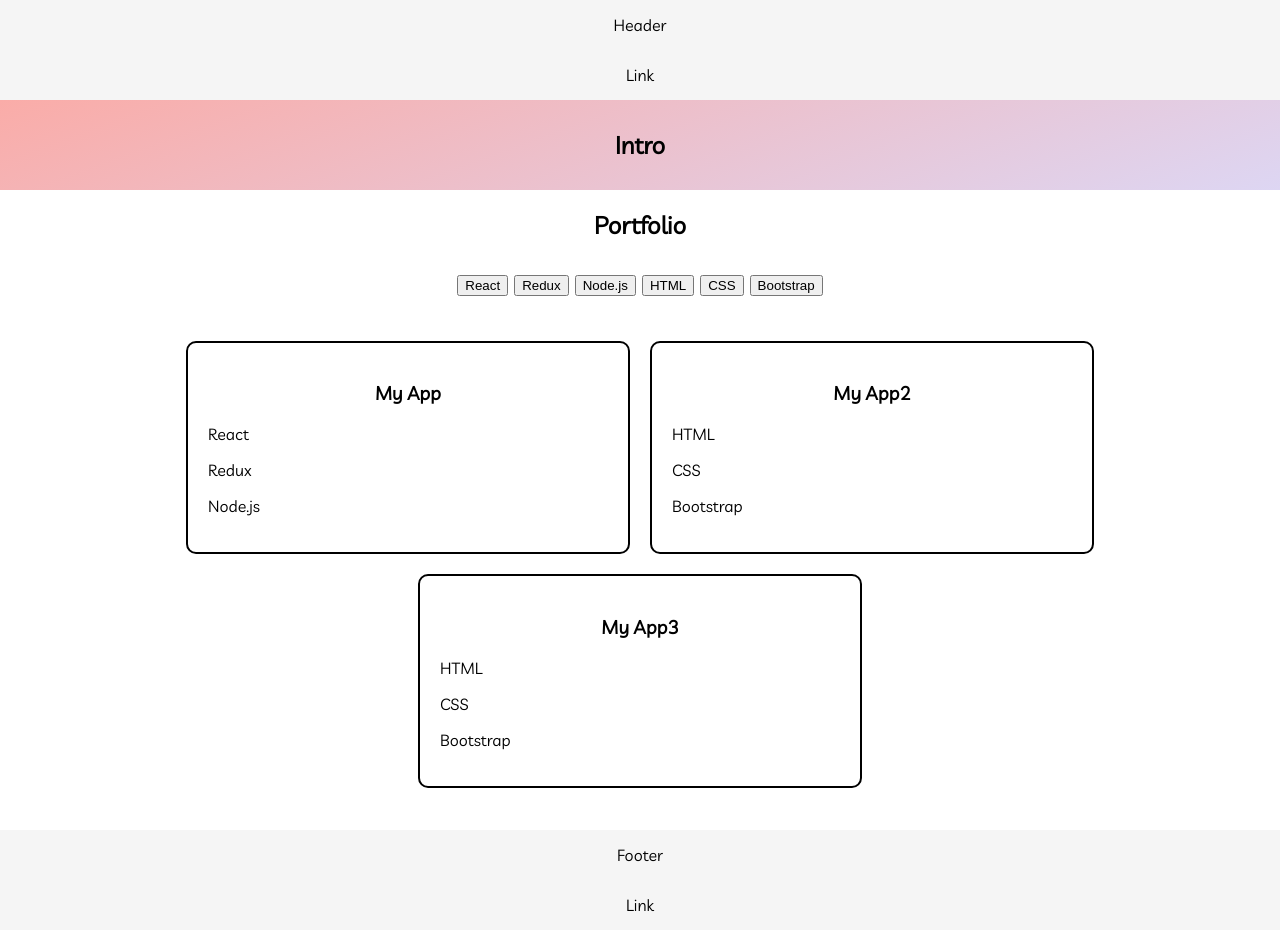
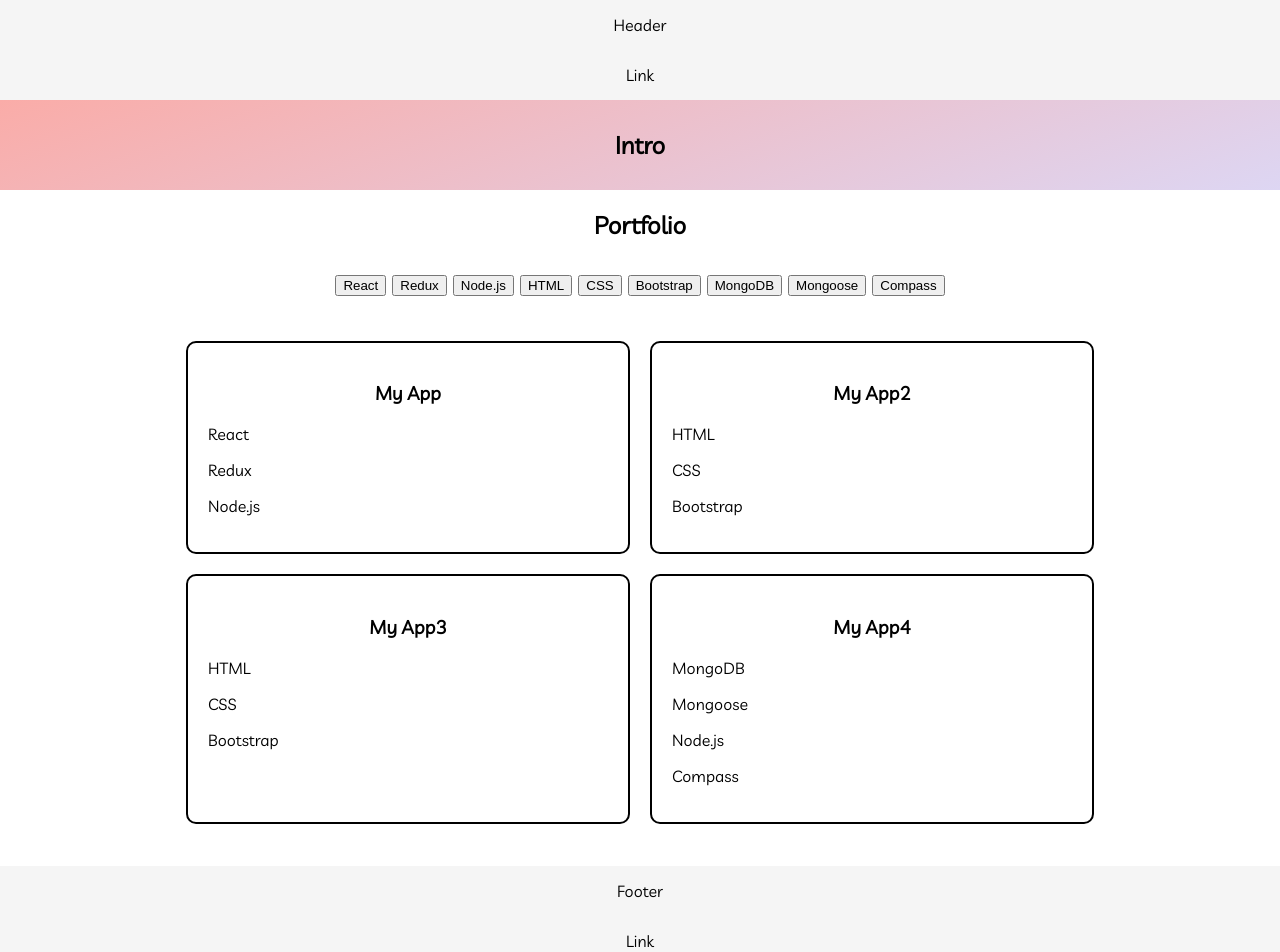
Before and after one commit to sepuckett86/portfolio-react, a React app: page / in a window 1280 px wide. Shown: the top 952 px of the page. Before the commit the page ends 930 px from the top, so only its background shows below. Built offline with nearby package versions, Linux system fonts and the light colour scheme.

Commit message:
about to make change to selectedTags

```diff
--- a/src/containers/Portfolio.js
+++ b/src/containers/Portfolio.js
@@ -17,6 +17,10 @@ export default class Portfolio extends Component {
       {
         title: 'My App3',
         tags: ['HTML', 'CSS', 'Bootstrap']
+      },
+      {
+        title: 'My App4',
+        tags: ['MongoDB', 'Mongoose', 'Node.js', 'Compass']
       }
     ],
     tags: [
@@ -55,7 +59,25 @@ export default class Portfolio extends Component {
     });
   }
 
+  makeSelectedProjects() {
+    const selectedTags = Object.keys(this.state.selectedTags).filter(key => {
+      return this.state.selectedTags[key];
+    });
+
+    const filtered = this.state.projects.filter(project => {
+      return selectedTags.some(key => project.tags.includes(key));
+    });
+
+    if(filtered.length === 0) {
+      return this.state.projects;
+    }
+
+    return filtered;
+  }
+
   render() {
+    const selectedProjects = this.makeSelectedProjects();
+
     return (
       <section>
         <h2>Portfolio</h2>
@@ -63,7 +85,7 @@ export default class Portfolio extends Component {
           tags={this.state.tags}
           handleClick={this.handleClick}
           selectedTags={this.state.selectedTags} />
-        <PortfolioList projects={this.state.projects} />
+        <PortfolioList projects={selectedProjects} />
       </section>
     );
   }
```
